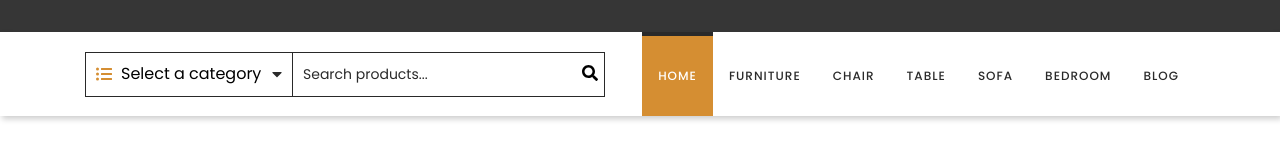
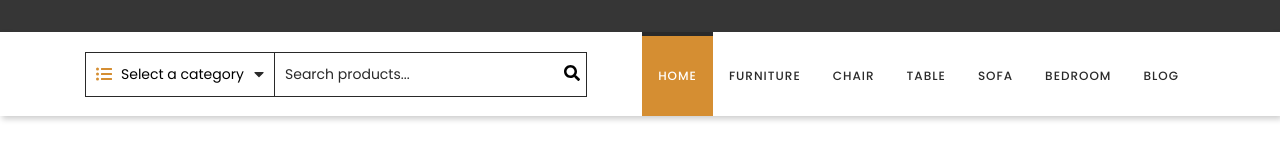
Before and after one commit to matwjablonski/wdp-2402-01, a React (Create React App) app: page /product/1 in a window 1280 px wide. Shown: the part 169-311 px from the top of the page. Built offline with nearby package versions, Linux system fonts and the light colour scheme.

Commit message:
Fixed select a category - remove border, add hover, change font-size

```diff
--- a/src/components/features/ProductSearch/ProductSearch.module.scss
+++ b/src/components/features/ProductSearch/ProductSearch.module.scss
@@ -28,10 +28,16 @@
     select {
       -webkit-appearance: none;
       border: 0;
+      font-size: 14px;
+      outline: none;
       background-color: transparent;
       padding: 5px 30px 5px 35px;
       position: relative;
       z-index: 1;
+
+      &:hover {
+        color: $primary;
+      }
     }
   }
 
```
